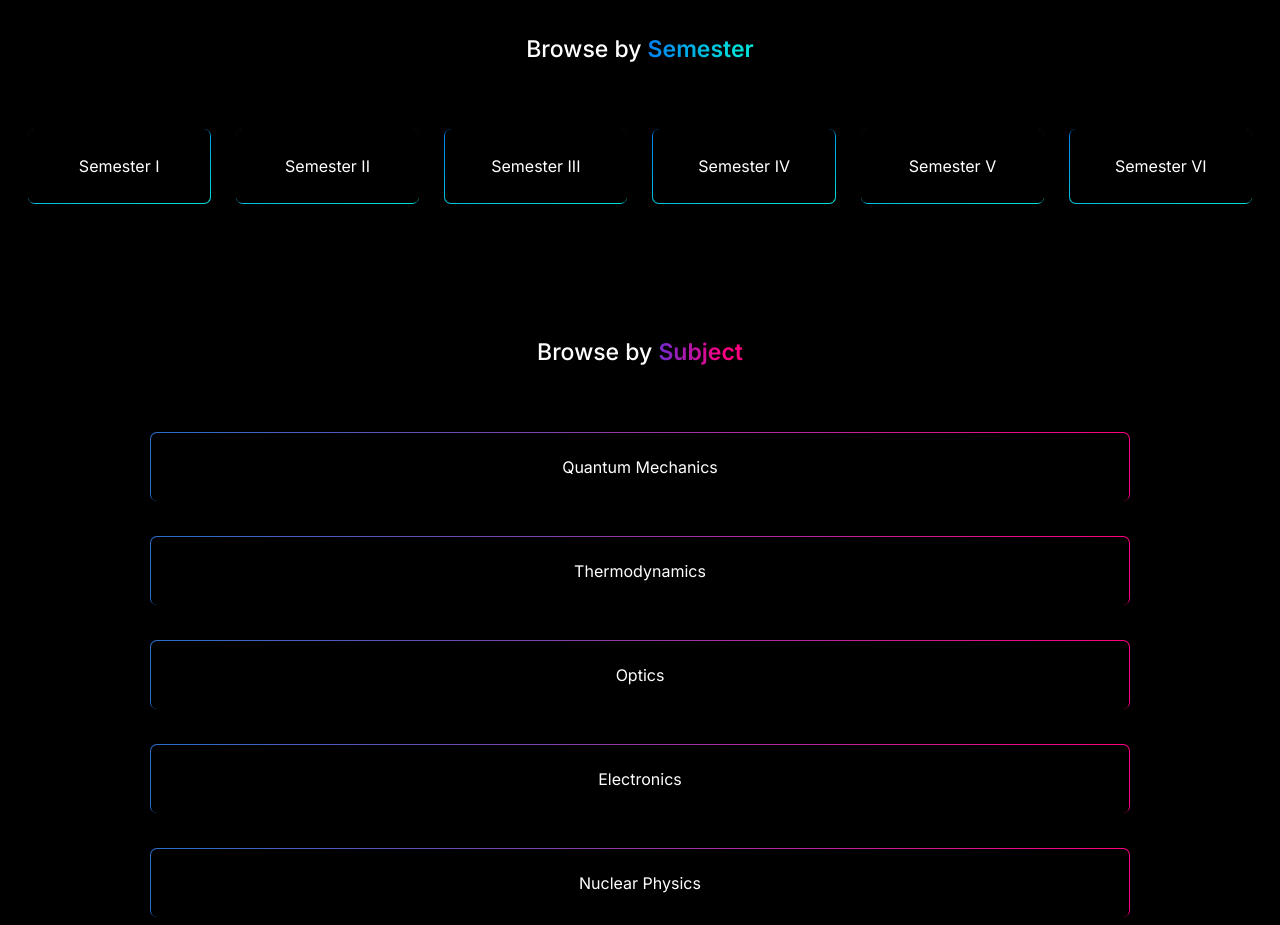
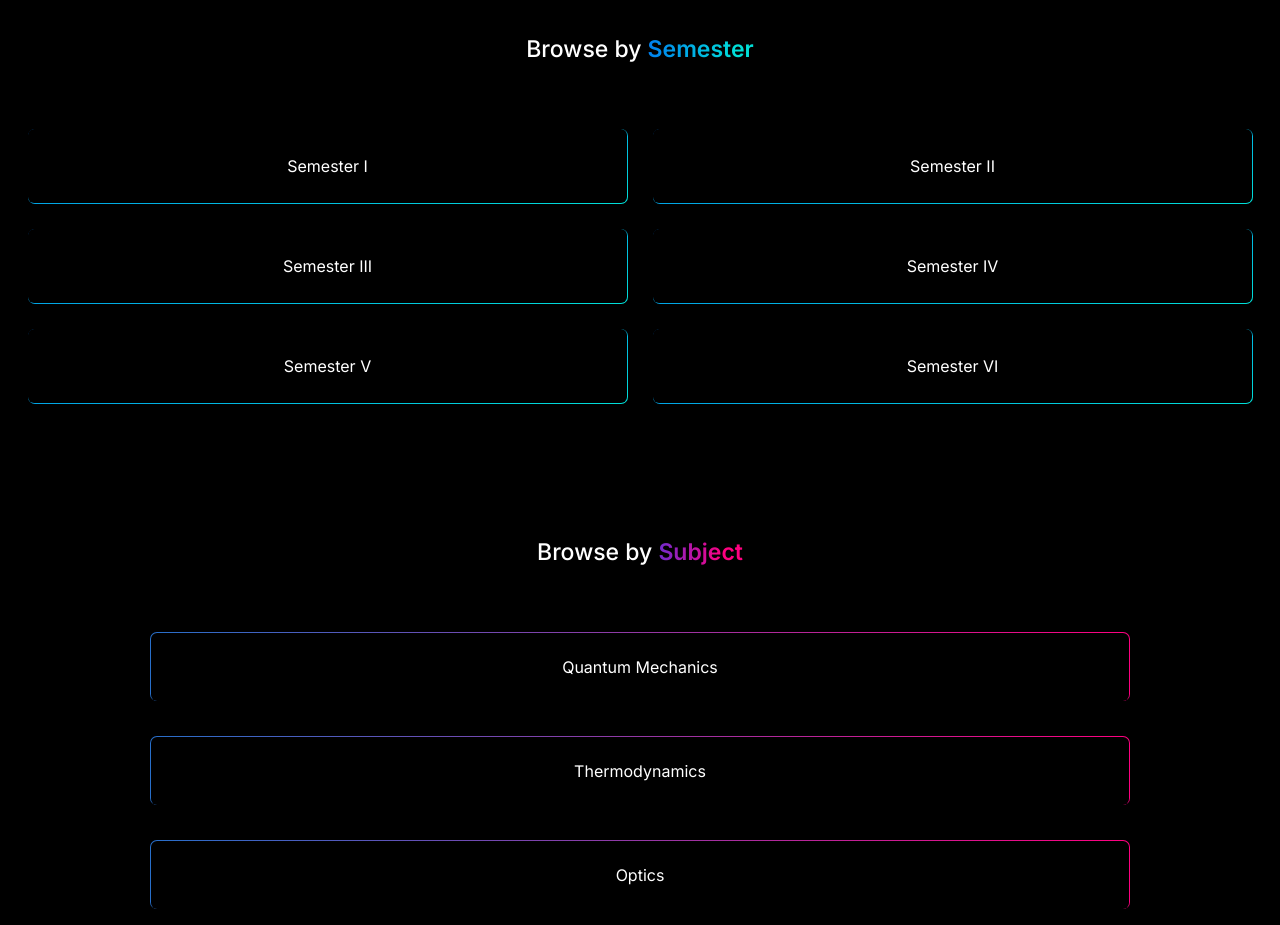
Before and after one commit to FarisPalayi/phybooks, a Next.js app: page / in a window 1280 px wide. Shown: the part 880-1805 px from the top of the page. Built offline with nearby package versions, Linux system fonts and the light colour scheme.

Commit message:
Revert "add temp hover states for grid cell"
This reverts commit b5ccc6028792186406fac14e1e6b9e853d31473d.

```diff
--- a/src/app/styles/components/SemesterGrid.module.scss
+++ b/src/app/styles/components/SemesterGrid.module.scss
@@ -14,7 +14,7 @@
 .semester__grid {
   display: grid;
   grid-template-columns: repeat(2, 1fr);
-  grid-template-columns: repeat(auto-fit, minmax(rem(145), 1fr));
+  //* grid-template-columns: repeat(auto-fit, minmax(rem(145), 1fr));
   gap: rem(24);
   grid-auto-rows: max-content;
 
@@ -37,8 +37,4 @@
   }
 
   border-radius: rem(7);
-
-  &:hover {
-    transform: scale(1); // just to create a new stacking context
-  }
 }
--- a/src/app/styles/components/Subject.module.scss
+++ b/src/app/styles/components/Subject.module.scss
@@ -33,10 +33,6 @@
   );
 
   border-radius: rem(7);
-
-  &:hover {
-    transform: scale(1); // just to create a new stacking context
-  }
 }
 
 .showMore {
```
